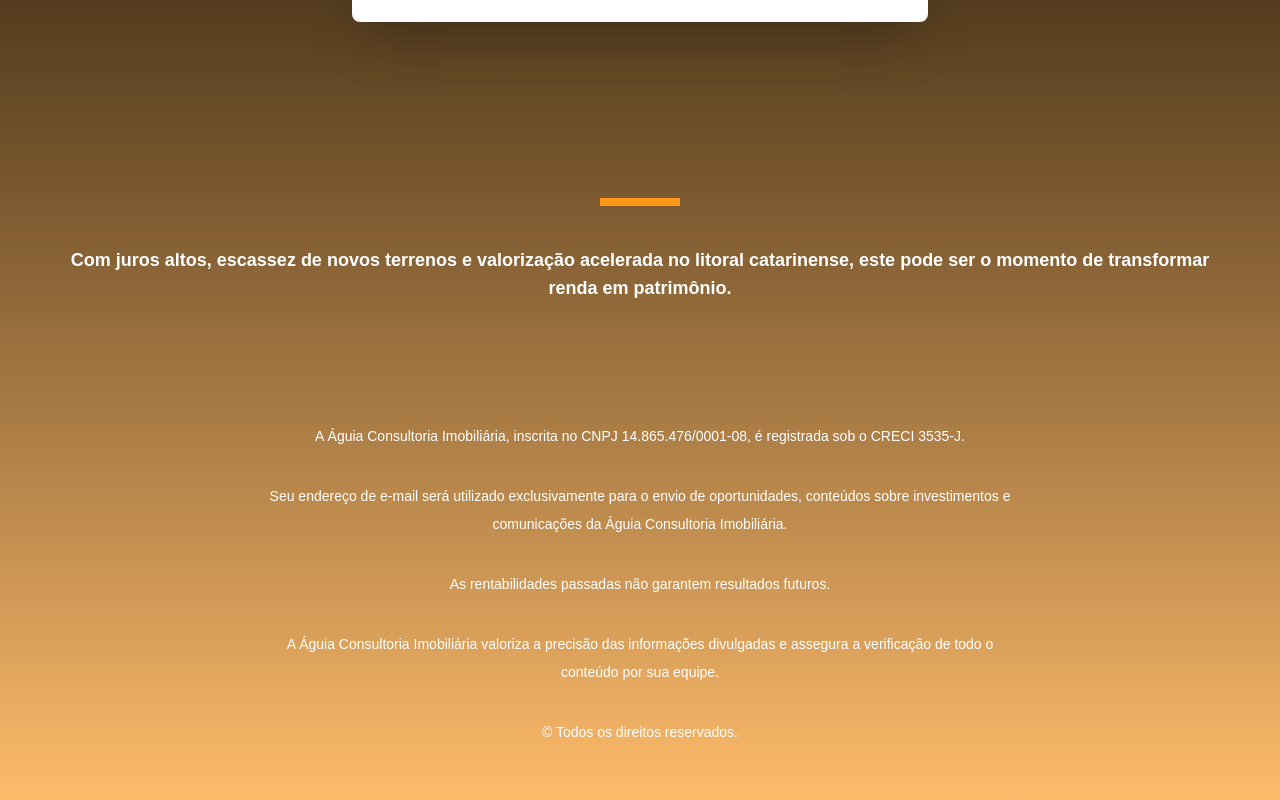
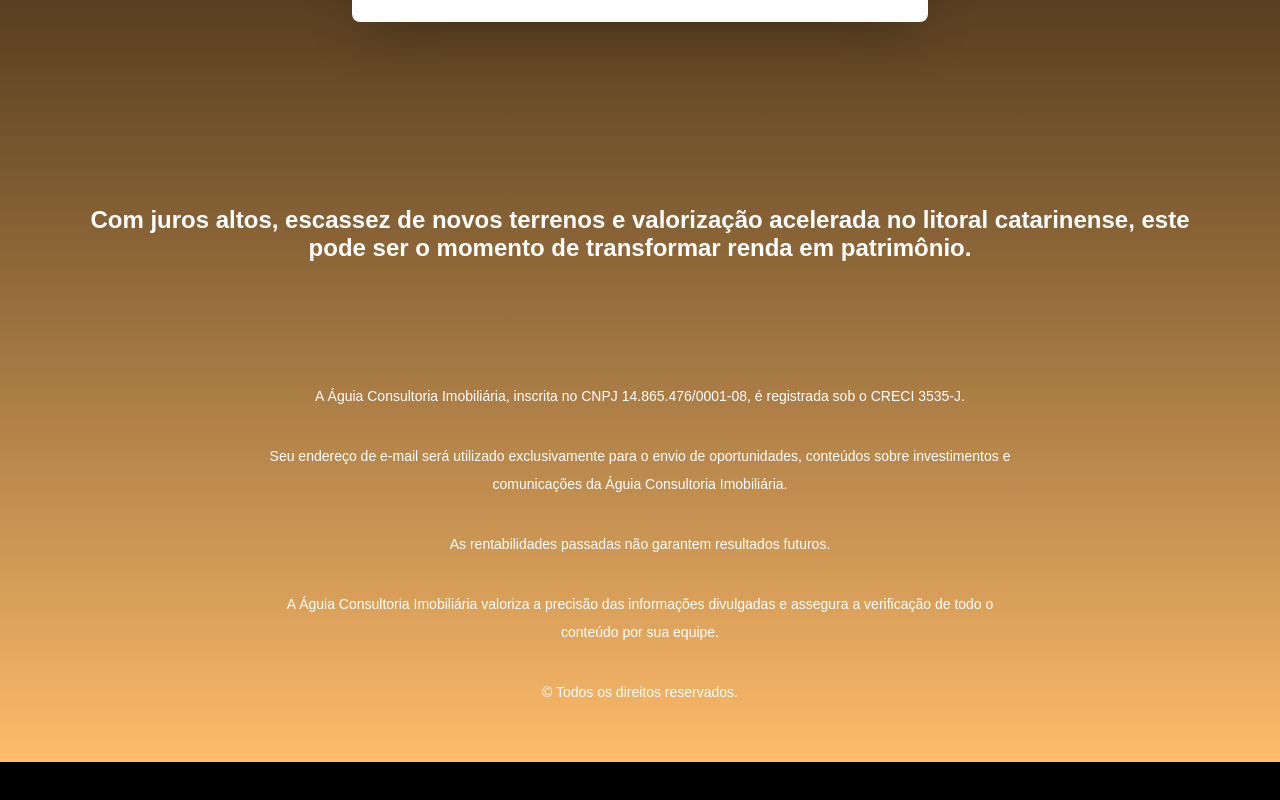
Before and after one commit to Maicon-Guizoni/live-aguia, a Next.js app in the folder live-aguia/: page / in a window 1280 px wide. Shown: the part 1377-2177 px from the top of the page. After the commit the page ends 2139 px from the top, so only its background shows below. Built offline with nearby package versions, Linux system fonts and the light colour scheme.

Commit message:
agoravai2222

```diff
--- a/live-aguia/components/SobreEvento.jsx
+++ b/live-aguia/components/SobreEvento.jsx
@@ -1,10 +1,7 @@
 export default function SobreEvento() {
   return (
     <section className="mt-20 px-6 py-16 text-center text-white">
-
-      <div className="mx-auto mt-8 h-2 w-20 bg-[#ff9717]" />
-
-      <p className="mx-auto mt-10 max-w-6xl text-base leading-7 md:text-lg">
+      <p className="mx-auto mt-10 max-w-6xl text-lg leading-7 md:text-2xl">
         <strong>Com juros altos, escassez de novos terrenos e valorização acelerada no litoral catarinense, este pode ser o momento de transformar renda em patrimônio.</strong>
       </p>
     </section>
```
